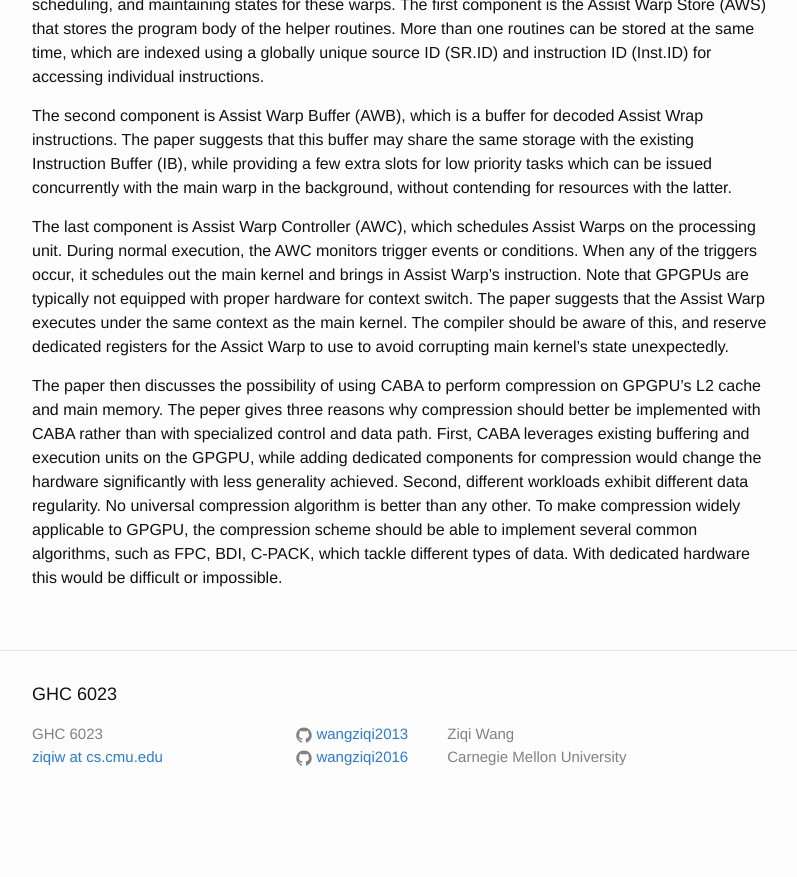
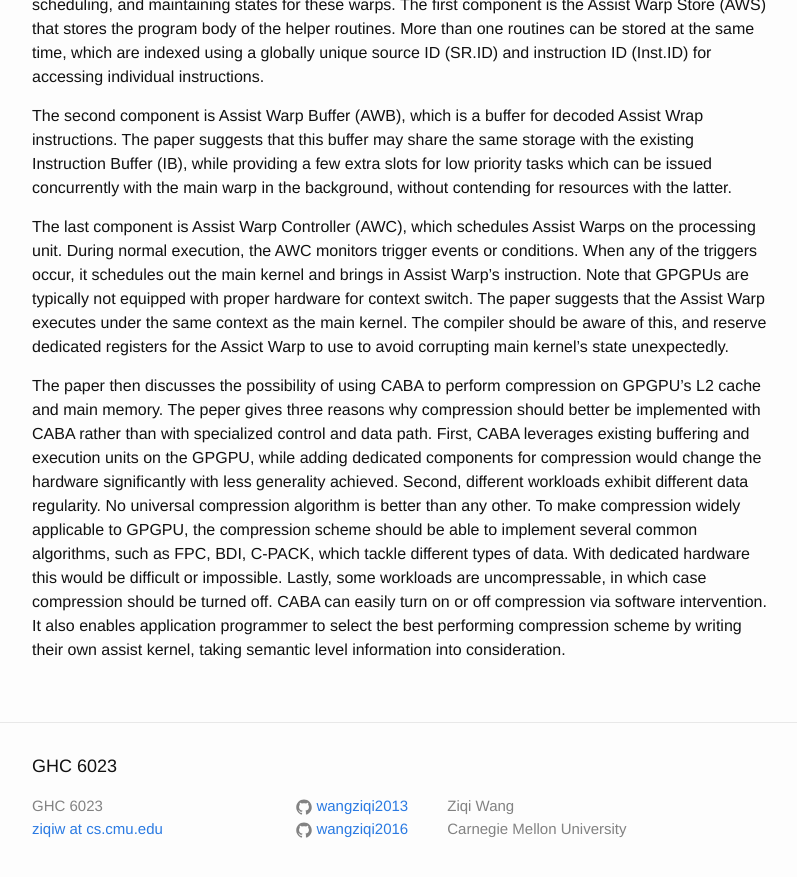
Before and after one commit to wangziqi2013/wangziqi2013.github.io, a Jekyll site: the page built from _posts/2020-07-28-caba.markdown, in a window 1280 px wide and 900 px high, scrolled down 1504 px. Shown: the top 877 px of the window, without its empty margins (238-1035 px from the left). Built offline with Jekyll 4.4.1, drawn with Linux system fonts in a browser that asks for light colours; before the commit the page ends 2332 px from its top, so only the background shows below that.

Commit message:
Adding reasons

```diff
--- a/_posts/2020-07-28-caba.markdown
+++ b/_posts/2020-07-28-caba.markdown
@@ -78,4 +78,7 @@ dedicated components for compression would change the hardware significantly wit
 different workloads exhibit different data regularity. No universal compression algorithm is better than any other.
 To make compression widely applicable to GPGPU, the compression scheme should be able to implement several common
 algorithms, such as FPC, BDI, C-PACK, which tackle different types of data. With dedicated hardware this would be
-difficult or impossible.
+difficult or impossible. Lastly, some workloads are uncompressable, in which case compression should be turned off.
+CABA can easily turn on or off compression via software intervention. It also enables application programmer to
+select the best performing compression scheme by writing their own assist kernel, taking semantic level information
+into consideration.
```
